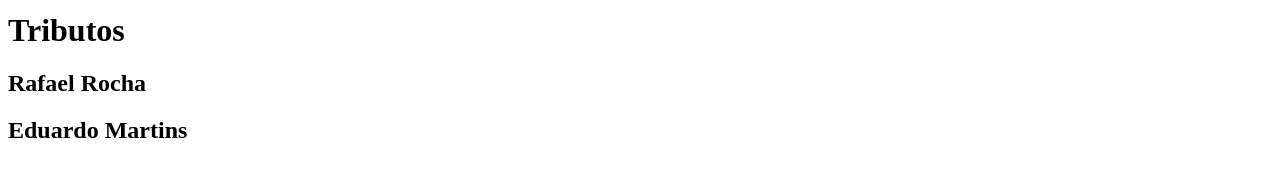
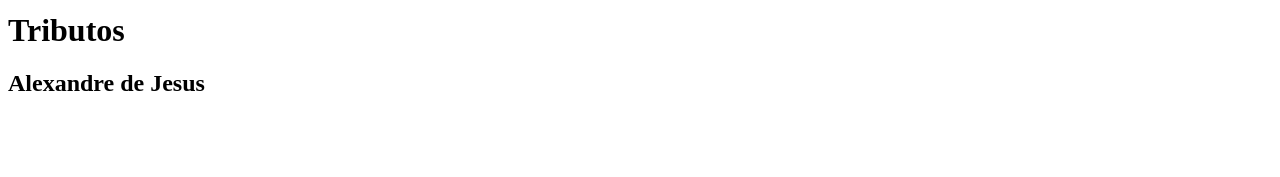
Before and after one commit to RenanPinhoAssi/FACIMED_2, a plain HTML site: page DISCIPLINA/modulo1/slides/0.html in a window 1280 px wide. Shown: the part 331-508 px from the top of the page. Drawn offline with Linux system fonts and the light colour scheme; files whose address does not match are found by name.

Commit message:
index final

```diff
--- a/DISCIPLINA/modulo1/slides/0.html
+++ b/DISCIPLINA/modulo1/slides/0.html
@@ -4,8 +4,7 @@
 			<img id="logo-capa" src="../player/img/logo.png" height="40%" />
 			<div id="titulo-capa-principal">
 				<h1>Tributos</h1>
-				<h2>Rafael Rocha</h2>
-				<h2>Eduardo Martins</h2>
+				<h2>Alexandre de Jesus</h2>
 			</div>
 		</div>
 	</div>
```
Also changed, not shown: DISCIPLINA/modulo1/slides/1.html (+0 -3 lines), DISCIPLINA/modulo1/slides/2.html (+5 -6 lines).
